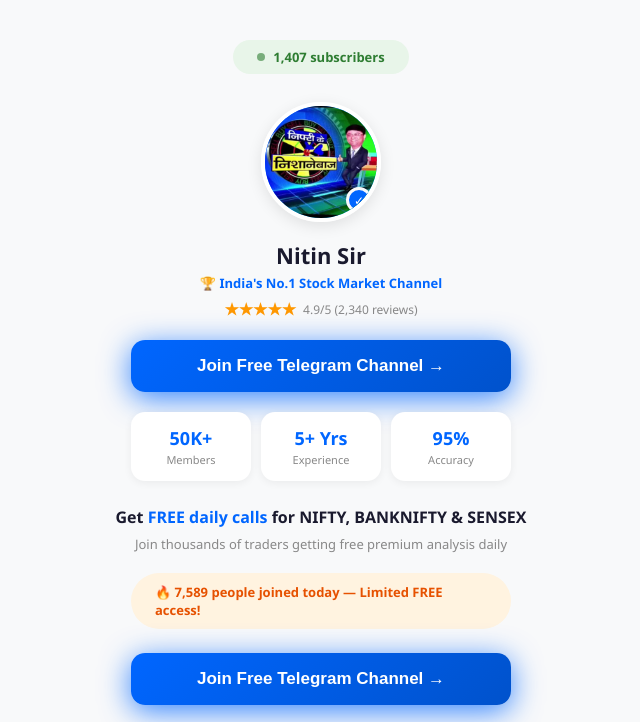
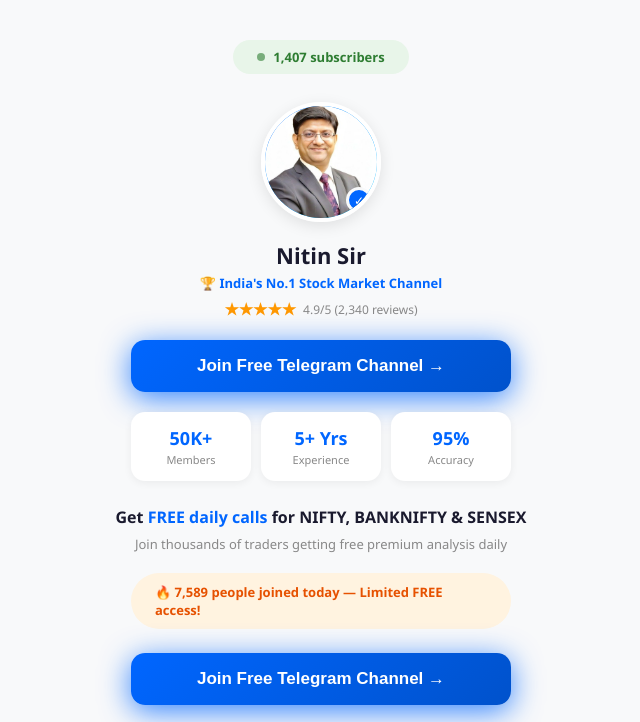
Before and after one commit to kesug/ar, a plain HTML site: page index.html in a window 1280 px wide. Shown: the top 722 px of the page, without its empty margins (319-959 px from the left). Drawn offline with Linux system fonts and the light colour scheme.

Commit message:
Update index.html

```diff
--- a/index.html
+++ b/index.html
@@ -134,7 +134,7 @@
     <div class="top-bar"><span></span>1,407 subscribers</div>
 
     <div class="avatar">
-        <img src="nitin.jpg" alt="CA NITIN MURARKA">
+        <img src="image.png" alt="CA NITIN MURARKA">
         <div class="badge">✓</div>
     </div>
 
```
